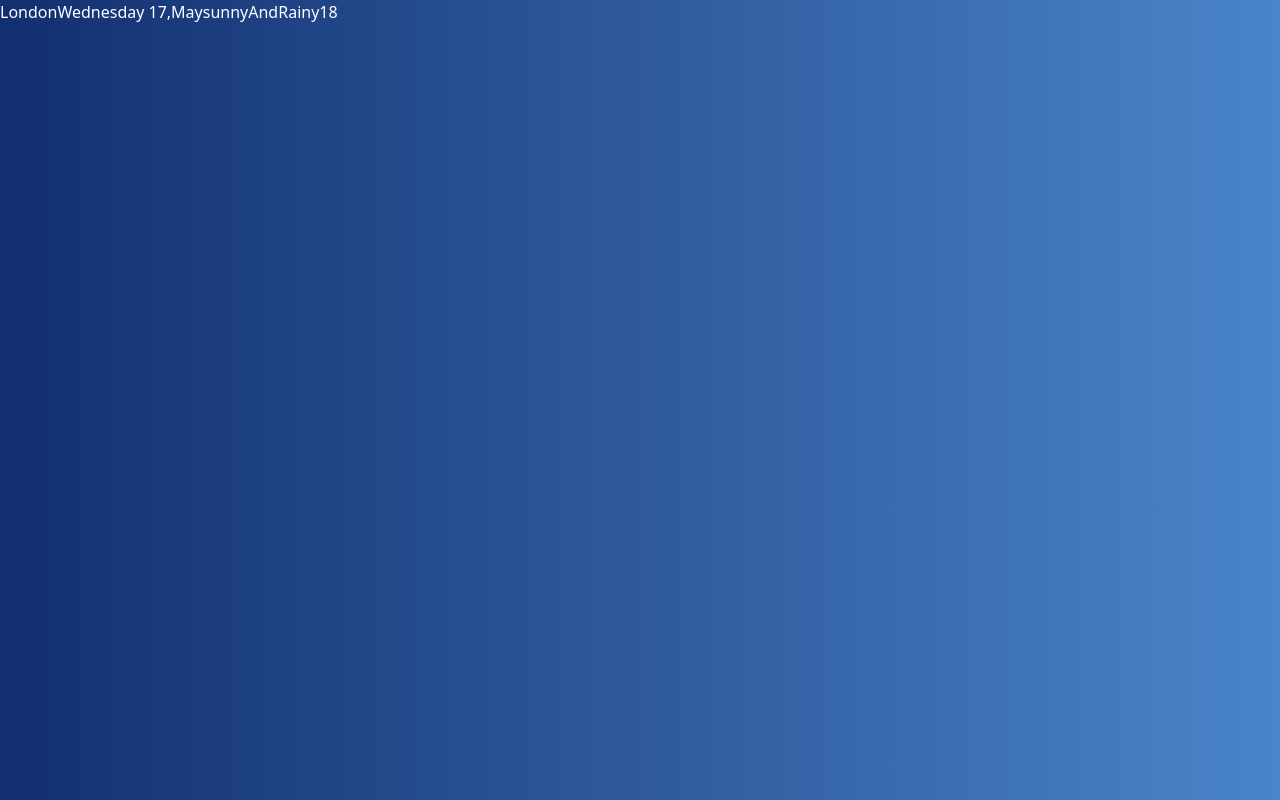
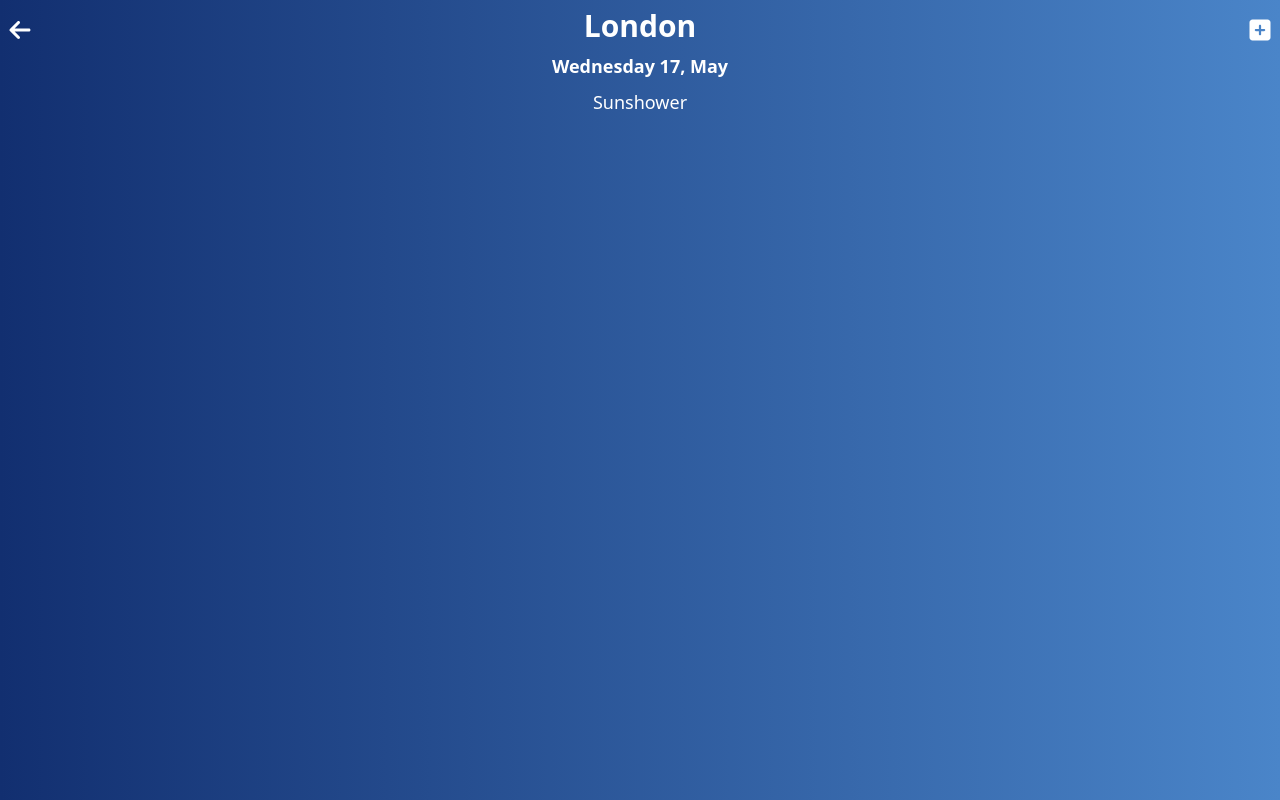
Before and after one commit to Okazakee/Weather-APP, a Next.js app: page /London in a window 1280 px wide. Built offline with nearby package versions, Linux system fonts and the light colour scheme.

Commit message:
completed header styling for city page

```diff
--- a/src/components/CardMobile.jsx
+++ b/src/components/CardMobile.jsx
@@ -6,7 +6,7 @@ import Image from 'next/image';
 
 export default function CardMobile({city}) {
 
-    // Import Card styles form context
+    // Import Card styles and SystemDate form context
     const { CardMobileStyles, weather } = useContext(StylesContext);
     const { formatDate, formatMonth, formatTime } = useContext(SystemTimeContext);
 
--- a/src/contexts/StylesContext.jsx
+++ b/src/contexts/StylesContext.jsx
@@ -22,10 +22,10 @@ const StylesProvider = ({ children }) => {
   }
 
   const weather = {
-    cloudy: "bg-gradient-to-r from-[#575f75] to-[#8f9eae]",
+    Cloudy: "bg-gradient-to-r from-[#575f75] to-[#8f9eae]",
     rainy: "bg-gradient-to-r from-[#577ce8] to-[#72b0f3]",
-    sunny: "bg-gradient-to-r from-[#577ce8] to-[#72b0f3]",
-    sunnyAndRainy: "bg-gradient-to-r from-[#122f70] to-[#4a85c9]"
+    Sunny: "bg-gradient-to-r from-[#577ce8] to-[#72b0f3]",
+    Sunshower: "bg-gradient-to-r from-[#122f70] to-[#4a85c9]"
   };
 
   const navStyles = {
@@ -44,10 +44,10 @@ const StylesProvider = ({ children }) => {
 
   const CardMobileStyles = {
       weather: {
-          cloudy: "bg-gradient-to-r from-[#575f75] to-[#8f9eae]",
+          Cloudy: "bg-gradient-to-r from-[#575f75] to-[#8f9eae]",
           rainy: "bg-gradient-to-r from-[#577ce8] to-[#72b0f3]",
-          sunny: "bg-gradient-to-r from-[#577ce8] to-[#72b0f3]",
-          sunnyAndRainy: "bg-gradient-to-r from-[#122f70] to-[#4a85c9]"
+          Sunny: "bg-gradient-to-r from-[#577ce8] to-[#72b0f3]",
+          Sunshower: "bg-gradient-to-r from-[#122f70] to-[#4a85c9]"
       },
       cardContainer: "cursor-pointer py-[1.2rem] my-[1rem] mx-auto w-[90%] bg-gray-400 rounded-3xl text-center drop-shadow-xl",
       cardWrapper: "flex justify-around",
@@ -60,7 +60,13 @@ const StylesProvider = ({ children }) => {
   }
 
   const CityPageStyles = {
-      container: "min-h-screen text-white"
+      container: "min-h-screen text-white",
+      topWrapper: "pt-2 flex justify-between items-center mx-2",
+      cityName: "flex text-3xl font-semibold ",
+      buttons: "w-6 h-6 cursor-pointer mt-2 hovr:text-[#01175f]",
+      dateWeatherWrapper: "flex flex-col mx-auto text-lg",
+      dateText: "mx-auto my-2 font-semibold",
+      weatherText: "mx-auto font-light",
   }
 
   return (
--- a/src/pages/[city].jsx
+++ b/src/pages/[city].jsx
@@ -1,6 +1,11 @@
 import { useContext } from 'react';
+import Link from 'next/link';
+
 import { StylesContext } from '@/contexts/StylesContext';
 import { SystemTimeContext } from '@/contexts/SystemTimeContext';
+
+import { FontAwesomeIcon } from '@fortawesome/react-fontawesome';
+import { faSquarePlus, faArrowLeft } from '@fortawesome/free-solid-svg-icons';
 
 import { cities } from '@/utils/cities';
 
@@ -36,11 +41,24 @@ export default function City({ selectedCity }) {
 
   return (
     <div className={`${CityPageStyles.container} ${weather[weatherType]}`}>
-      {name}
-      {formatDate}
-      {formatMonth}
-      {weatherType}
-      {temperature}
+      <div className={CityPageStyles.topWrapper}>
+        <FontAwesomeIcon className={CityPageStyles.buttons} icon={faArrowLeft} />
+        <p className={CityPageStyles.cityName}>
+          {name}
+        </p>
+        <FontAwesomeIcon className={CityPageStyles.buttons} icon={faSquarePlus} />
+      </div>
+      <div className={CityPageStyles.dateWeatherWrapper}>
+        <p className={CityPageStyles.dateText}>
+          {`${formatDate} ${formatMonth}`}
+        </p>
+        <p className={CityPageStyles.weatherText}>
+          {weatherType}
+        </p>
+      </div>
+      <div>
+        {/* temp + img */}
+      </div>
     </div>
   );
 }
--- a/src/pages/index.jsx
+++ b/src/pages/index.jsx
@@ -1,11 +1,13 @@
 import { useContext } from 'react'
 import Link from 'next/link';
+
 import { StylesContext } from '@/contexts/StylesContext';
 
 import { FontAwesomeIcon } from '@fortawesome/react-fontawesome';
-import { faSquarePlus, faArrowLeft } from '@fortawesome/free-solid-svg-icons';
+import { faSquarePlus } from '@fortawesome/free-solid-svg-icons';
 
 import CardMobile from '@/components/CardMobile';
+
 import { cities } from '@/utils/cities';
 
 export default function Home() {
--- a/src/utils/cities.js
+++ b/src/utils/cities.js
@@ -1,16 +1,16 @@
 // Testing cities obj
 export const cities = [{
   name: "London",
-  weatherType: "sunnyAndRainy",
+  weatherType: "Sunshower",
   temperature: 18
 },
 {
   name: "Turin",
-  weatherType: "sunny",
+  weatherType: "Sunny",
   temperature: 22
 },
 {
   name: "Rome",
-  weatherType: "cloudy",
+  weatherType: "Cloudy",
   temperature: 20
 }];
```
Also changed, not shown: public/weatherIcons/sunshower.png (renamed from public/weatherIcons/sunnyAndRainy.png).
